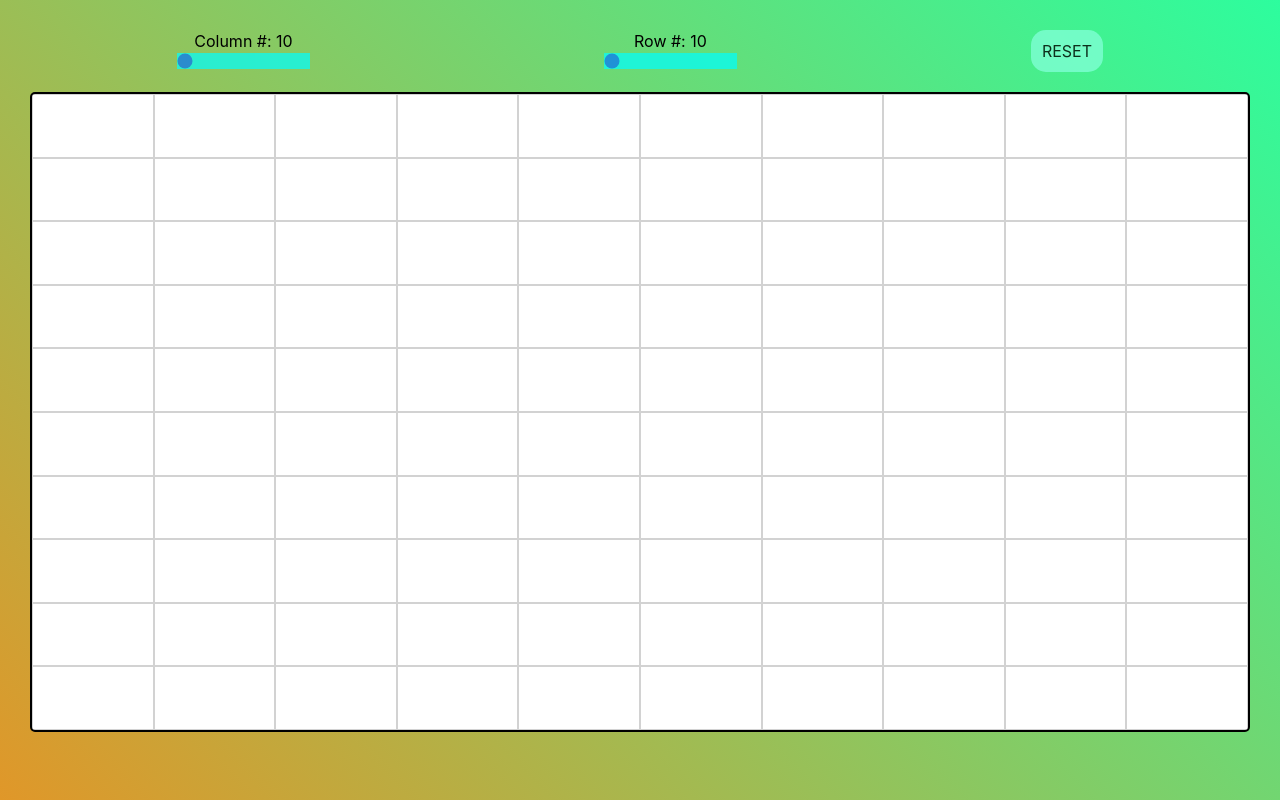
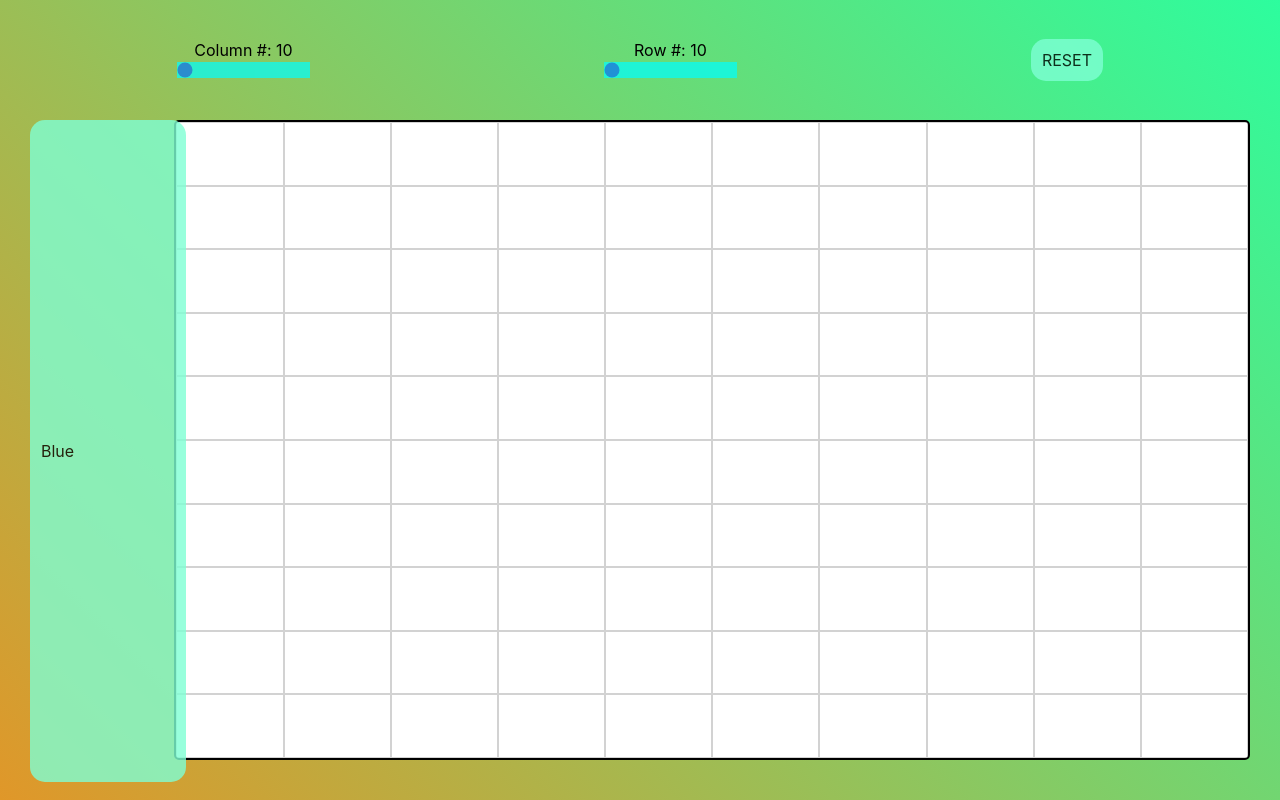
Before and after one commit to EnzoDFer/Sketch-Project, a React (Create React App) app: page / in a window 1280 px wide. Built offline with nearby package versions, Linux system fonts and the light colour scheme.

Commit message:
Refactor layout into css grid

```diff
--- a/src/App.css
+++ b/src/App.css
@@ -26,6 +26,29 @@ button {
   min-width: fit-content;
 }
 
+.app {
+  display: grid;
+  grid-template-columns: 1fr 8fr;
+  grid-template-rows: 1fr 8fr;
+  gap: 10px 10px;
+  grid-template-areas:
+    "Controls Controls"
+    "Settings Main";
+}
+
+#controls {
+  grid-area: Controls;
+}
+
+#settings {
+  grid-area: Settings;
+}
+
+#main {
+  grid-area: Main;
+}
+
+
 .wrapper {
   display: flex;
   justify-content: space-around;
@@ -50,9 +73,9 @@ button {
   border: rgba(0, 0, 0, 0.178) 1px solid;
 }
 
-.hovered {
+/*.hovered {
   background: #333;
-}
+}*/
 
 .slider{
   width: 100%;
--- a/src/App.js
+++ b/src/App.js
@@ -5,19 +5,21 @@ const Container = () => {
   const [rows, onRowChange] = useState(10);
   const [cols, onColChange] = useState(10);
   const [val, setVal] = useState(0);
+  const [color,setColor] = useState('#333');
 
   const children = []
   for (let i=0;i<rows*cols;i++) {
     children.push(<Square
       key={`key:${i}`}
       val={val}
+      color={color}
       />
     );
   }
 
   return (
-    <>
-      <div className="wrapper">
+    <div className="app">
+      <div className="wrapper" id='controls'>
         <div className="wrapper vertWrapper">
           <div>Column #: {cols}</div>
           <Slider value={cols} onValueChange={onColChange} />
@@ -30,8 +32,13 @@ const Container = () => {
           <Button handleClick={()=>setVal(val+1)} text='RESET'/>
         </div>
       </div>
-      <Grid rowNum={rows} colNum={cols} gridChildren={children}/>
-    </>
+      <div id="settings" className="vertWrapper">
+        <Button handleClick={()=>setColor('#0078d7')} text='Blue'/>
+      </div>
+      <div id="main">
+        <Grid rowNum={rows} colNum={cols} gridChildren={children}/>
+      </div>
+    </div>
   );
 };
 
@@ -77,7 +84,7 @@ const Grid = ({rowNum,colNum,gridChildren}) => {
   );
 };
 
-const Square = ({val}) => {
+const Square = ({val,color}) => {
   const [hover,setHover] = useState(false);
 
   useEffect(()=>{
@@ -95,7 +102,8 @@ const Square = ({val}) => {
       draggable='false'
       onMouseDown={()=>setHover(true)}
       onMouseMove={(e)=>handler(e)}
-      className={(hover)?'square hovered':'square'}
+      className='square'
+      style={{background:hover?color:''}}
     >
     </div>
   )
```
